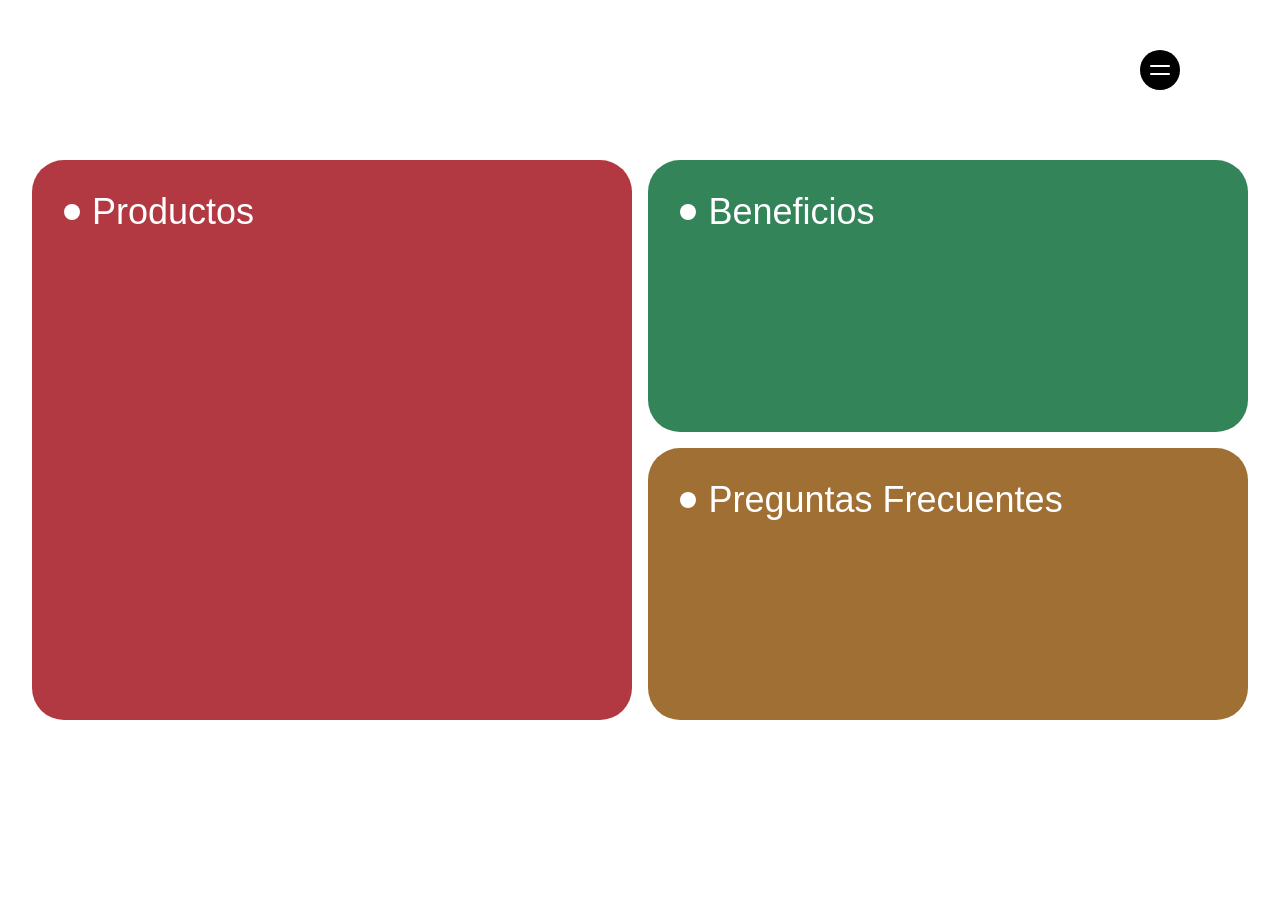
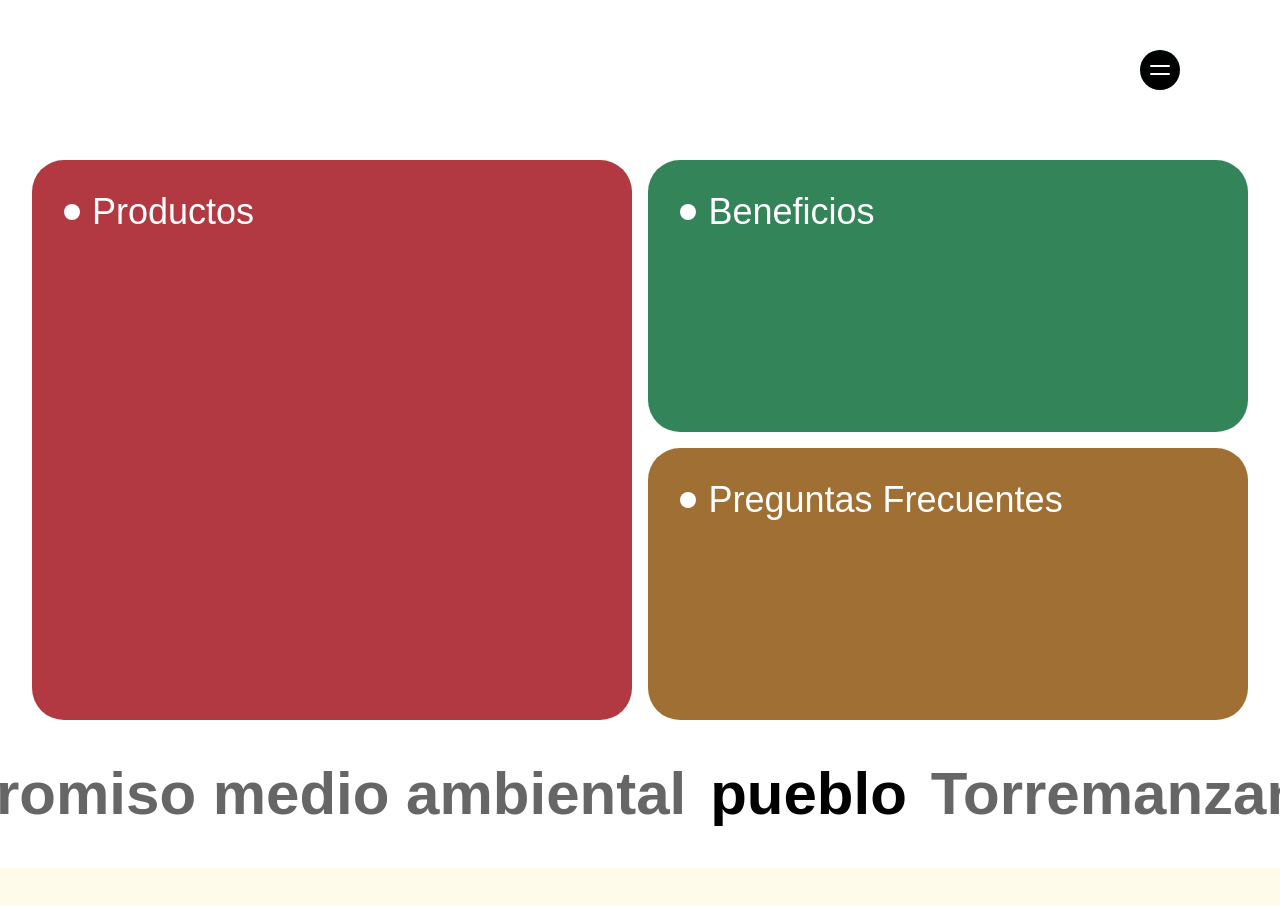
Before and after one commit to JaumeEsquerdo/oli-de-la-torre, a Next.js app in the folder oli-maleno/: page / in a window 1280 px wide. Shown: the top 906 px of the page. Before the commit the page ends 800 px from the top, so only its background shows below. Built offline with nearby package versions, Linux system fonts and the light colour scheme.

Commit message:
logica de infinity loop de text en InfiniteMarquee

```diff
--- a/oli-maleno/app/components/Hero.tsx
+++ b/oli-maleno/app/components/Hero.tsx
@@ -41,7 +41,7 @@ export const Hero = () => {
     return (
         <>
             <motion.div variants={variantContainerLeft} initial='initial' animate='show' whileHover={hoverState} transition={{ duration: 1.4, ease: "easeInOut" }}
-                className="w-11/12 h-[60dvh] md:w-1/2 md:h-[70dvh] bg-red-800/80 p-8 rounded-4xl">
+                className="cursor-pointer w-11/12 h-[60dvh] md:w-1/2 md:h-[70dvh] bg-red-800/80 p-8 rounded-4xl">
                 <div className="flex items-center gap-3">
                     <span className="h-4 w-4 rounded-full bg-white" /> {/* círculo */}
                     <div className="h-10 overflow-hidden relative">
@@ -65,7 +65,7 @@ export const Hero = () => {
             </motion.div >
 
             <div className="gap-0 flex flex-col items-center md:w-1/2 md:gap-4 ">
-                <motion.div variants={variantContainerRight} initial='initial' animate='show' whileHover={hoverState} transition={{ duration: 1.2, delay: 0.4, ease: "easeInOut" }} className="w-11/12 h-[40dvh] md:w-full md:h-[calc(35dvh-0.5rem)] bg-green-800/80 p-8 z-10 -mt-10 md:mt-0 rounded-4xl">
+                <motion.div variants={variantContainerRight} initial='initial' animate='show' whileHover={hoverState} transition={{ duration: 1.2, delay: 0.4, ease: "easeInOut" }} className="cursor-pointer w-11/12 h-[40dvh] md:w-full md:h-[calc(35dvh-0.5rem)] bg-green-800/80 p-8 z-10 -mt-10 md:mt-0 rounded-4xl">
                     <div className="flex items-center gap-3">
                         <span className="h-4 w-4 rounded-full bg-white" /> {/* círculo */}
                         <div className="h-10 overflow-hidden relative ">
@@ -81,7 +81,7 @@ export const Hero = () => {
                     </div>
                 </motion.div>
 
-                <motion.div variants={variantContainerRight} initial='initial' animate='show' whileHover={hoverState} transition={{ duration: 1, delay: 1, ease: "easeInOut" }} className="w-11/12 h-[40dvh] md:w-full md:h-[calc(35dvh-0.5rem)] bg-yellow-800/80 p-8 z-20 -mt-10 md:mt-0 rounded-4xl">
+                <motion.div variants={variantContainerRight} initial='initial' animate='show' whileHover={hoverState} transition={{ duration: 1, delay: 1, ease: "easeInOut" }} className="cursor-pointer w-11/12 h-[40dvh] md:w-full md:h-[calc(35dvh-0.5rem)] bg-yellow-800/80 p-8 z-20 -mt-10 md:mt-0 rounded-4xl">
                     <div className="flex items-center gap-3">
                         <span className="h-4 w-4 rounded-full bg-white" /> {/* círculo */}
                         <div className="h-20 md:h-10 overflow-hidden relative ">
--- /dev/null
+++ b/oli-maleno/app/components/InfiniteMarquee.tsx
@@ -0,0 +1,107 @@
+import { motion, useScroll, useTransform, useAnimationFrame, useMotionValue } from "framer-motion";
+import { useRef } from "react";
+
+export default function InfiniteMarquee() {
+
+  const containerRef = useRef<HTMLDivElement>(null);
+
+  // 1. El valor numérico base de la animación
+  const baseX = useMotionValue(0);
+
+  // 2. Escuchamos el scroll de la página
+  const { scrollYProgress } = useScroll();
+
+  // 3. Transformamos el scroll en velocidad extra
+  const scrollVelocity = useTransform(scrollYProgress, [0, 1], [0, -20]);
+
+  // 4. ¡Aquí está la corrección! Transformamos el número de baseX a string con un "%"
+  // useTransform acepta una función como tercer argumento para formatear el valor
+  const xPercent = useTransform(baseX, (v) => `${v}%`);
+
+  // 5. El bucle de animación a 60fps
+  useAnimationFrame(() => {
+    if (!containerRef.current) return;
+
+    const baseSpeed = 0.012; // Velocidad de crucero automatica (ajústala a tu gusto)
+
+    // Sumamos el movimiento constante + el empuje del scroll
+    let newX = baseX.get() - baseSpeed + scrollVelocity.get() * 0.006;
+
+    // Loop infinito al llegar al -50%
+    if (newX <= -50) {
+      newX = 0;
+    }
+
+    baseX.set(newX);
+  });
+
+  // El texto que quieres que se repita
+  const textInfinite = [
+    {
+      title: 'aceite oliva virgen',
+      color: '#000'
+    },
+    {
+      title: 'ecológico',
+      color: '#666'
+    },
+    {
+      title: 'producción casera',
+      color: '#000'
+    },
+    {
+      title: 'cooperativa',
+      color: '#666'
+    },
+    {
+      title: 'Alicante',
+      color: '#000'
+    },
+    {
+      title: 'compromiso medio ambiental',
+      color: '#666'
+    },
+    {
+      title: 'pueblo',
+      color: '#000'
+    },
+    {
+      title: 'Torremanzanas',
+      color: '#666'
+    },
+
+  ]
+
+  return (
+    <div
+
+      className="w-full overflow-hidden py-3 whitespace-nowrap flex">
+      <motion.div
+        ref={containerRef}
+        className="flex gap-6"
+        // Mapeamos el valor numérico de baseX a porcentaje de forma dinámica
+        style={{ x: xPercent }}
+      >
+        <div className="flex gap-6">
+          {/* Renderizamos el texto varias veces para asegurar que llene la pantalla y tape los huecos */}
+          {
+            textInfinite.map((text, i) => (
+              <span key={i} className={`text-6xl font-bold`} style={{ color: text.color }}>{text.title}</span>
+
+            ))
+          }
+        </div>
+        {/* BLOQUE 2: Duplicado (Escondido para accesibilidad con aria-hidden) */}
+        <div className="flex gap-6" aria-hidden="true">
+          {
+            textInfinite.map((text, i) => (
+              <span key={i} className={`text-6xl font-bold`} style={{ color: text.color }}>{text.title}</span>
+
+            ))
+          }
+        </div>
+
+      </motion.div>
+    </div >
+  );
+}
--- a/oli-maleno/app/page.tsx
+++ b/oli-maleno/app/page.tsx
@@ -1,5 +1,6 @@
 'use client'
 import { Hero } from "./components/Hero";
+import InfiniteMarquee from "./components/InfiniteMarquee";
 import { Menu } from "./components/Menu";
 // import { FAQ } from "./components/FAQ";
 
@@ -10,12 +11,14 @@ export default function Home() {
   return (
     <div className="flex flex-col flex-1 items-center justify-center bg-white">
       <Menu />
-      <main className="flex-1 pt-40 w-full overflow-hidden">
+      <main className="flex flex-col gap-8 flex-1 pt-40 w-full overflow-hidden">
 
         {/* HERO con nav en contenedores */}
         <div className="flex flex-col md:flex-row md:mx-8 md:gap-4 items-center ">
           <Hero />
         </div>
+        <InfiniteMarquee />
+        <div className="h-1000 bg-amber-50"></div>
       </main>
     </div>
   );
```
